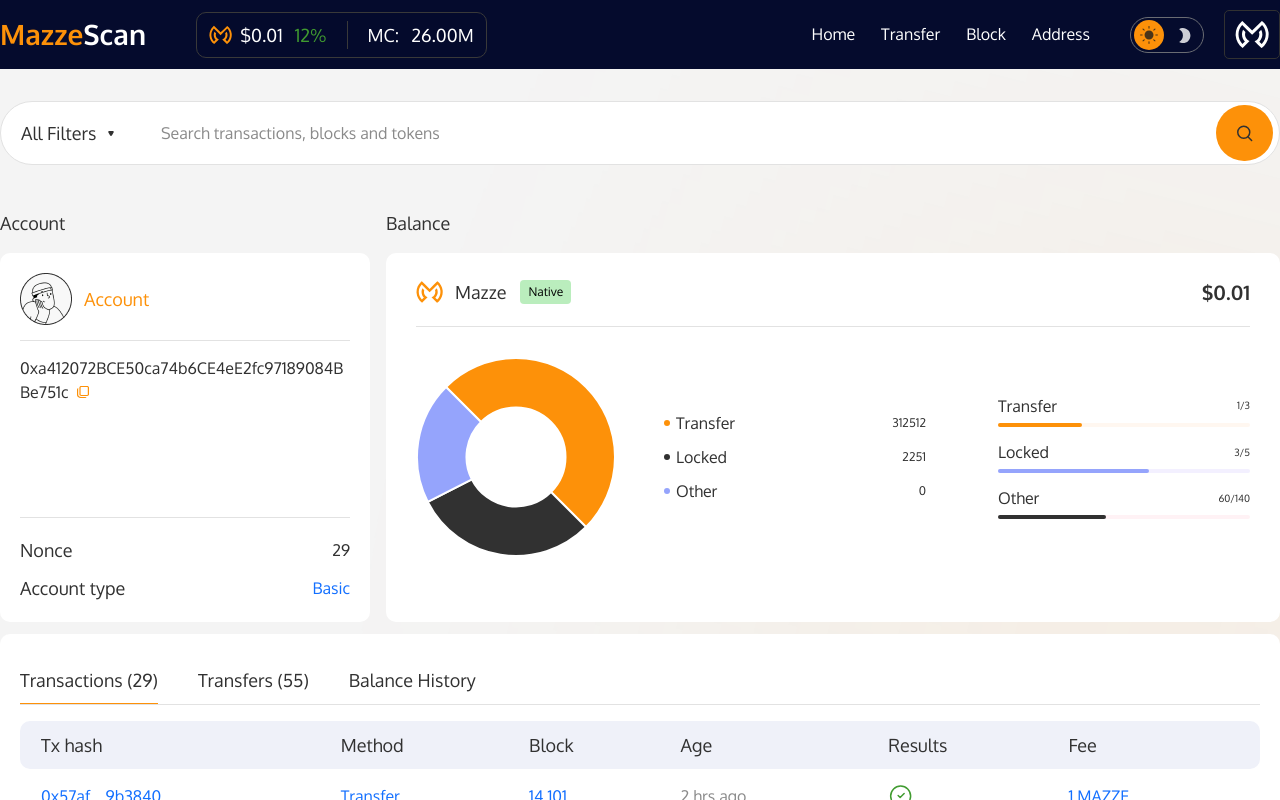
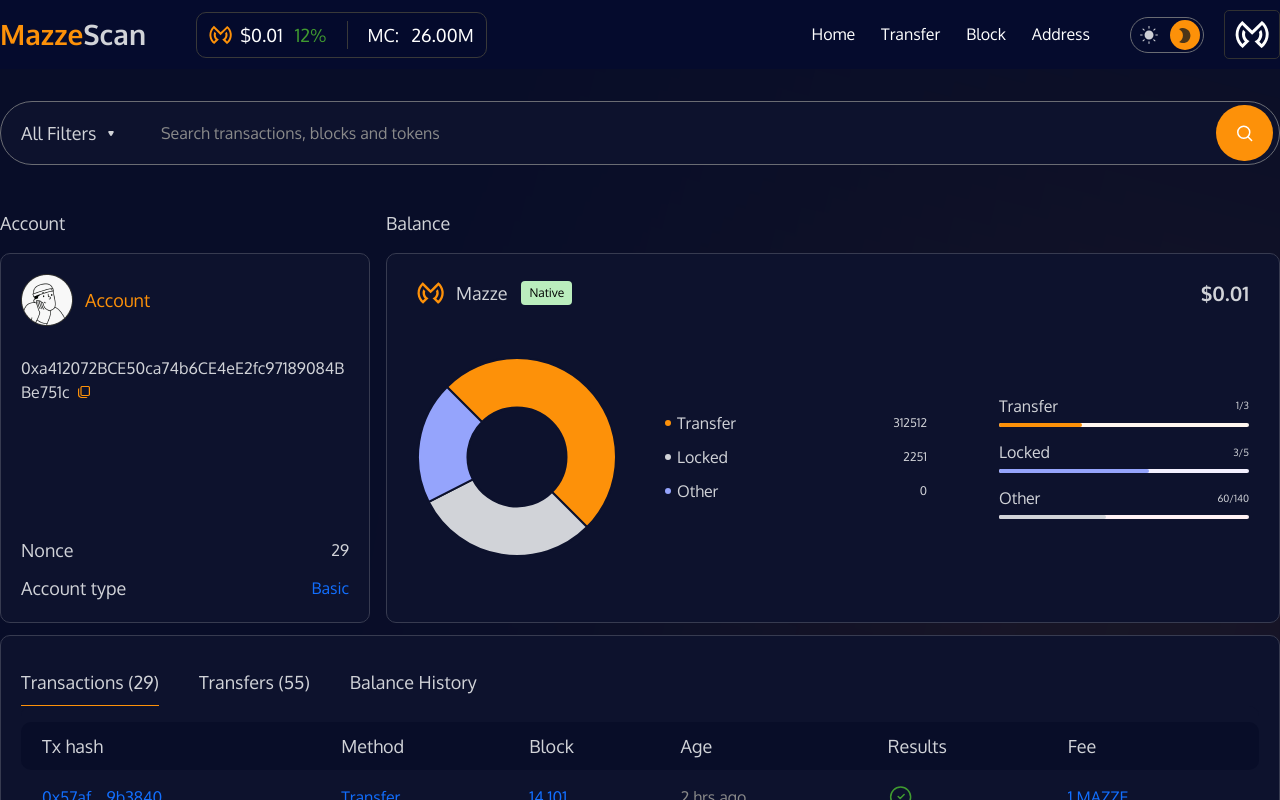
Before and after one commit to MazzeLabs/mazze-explorer, a Next.js app: page /address in a window 1280 px wide. Shown: the top 800 px of the page. Built offline with nearby package versions, Linux system fonts and the light colour scheme.

Commit message:
fix:default dark mode

```diff
--- a/src/app/layout.tsx
+++ b/src/app/layout.tsx
@@ -18,7 +18,7 @@
   children: React.ReactNode;
 }>) {
   return (
-    <html lang="en">
+    <html lang="en" className="dark">
       <body
         className={`bg-gray-200 dark:bg-dark-blue-100 text-gray-800 dark:text-gray-350 ${oxygen.className}`}
       >
--- a/src/hooks/useDark.tsx
+++ b/src/hooks/useDark.tsx
@@ -21,7 +21,7 @@
 export const DarkProvider: React.FC<{ children: React.ReactNode }> = ({
   children,
 }) => {
-  const [dark, setDark] = useState(false);
+  const [dark, setDark] = useState(true);
 
   return (
     <DarkContext.Provider value={{ dark, setDark }}>
```
